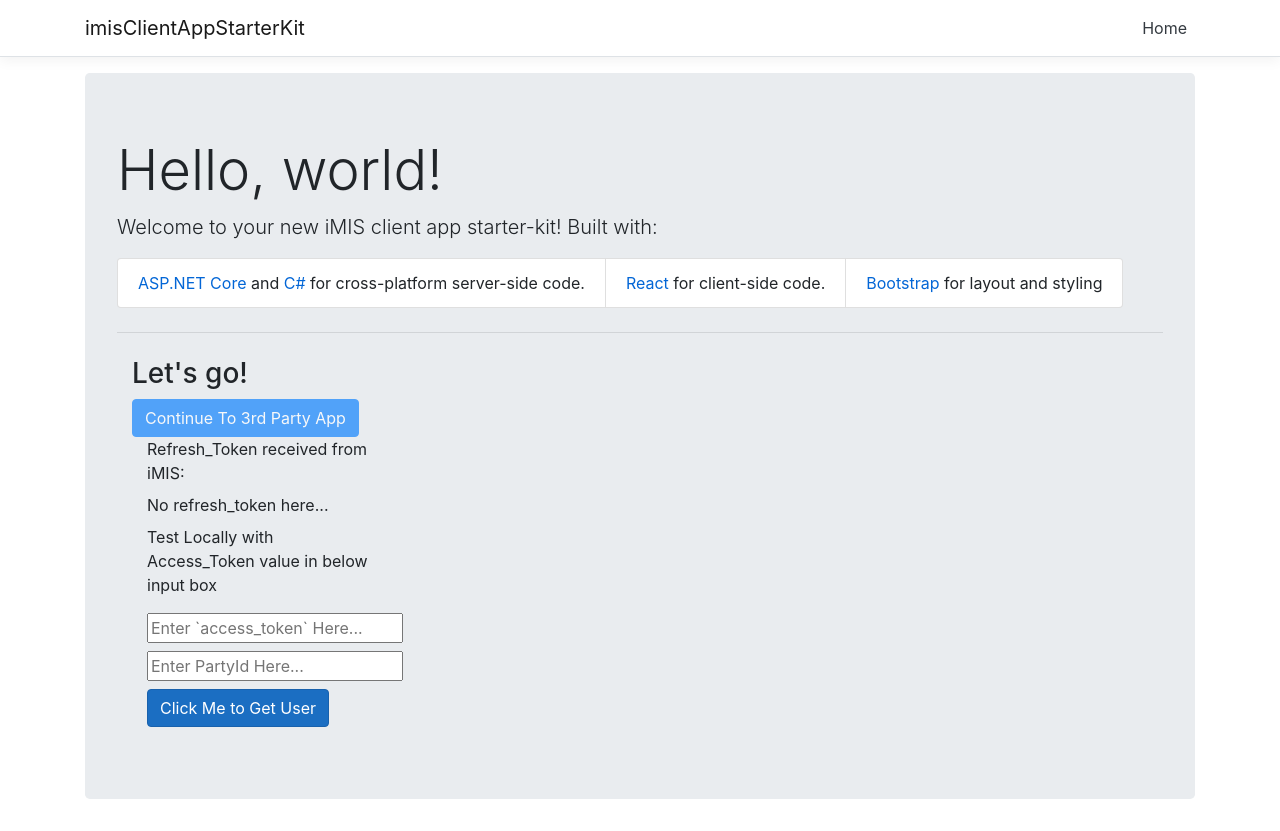
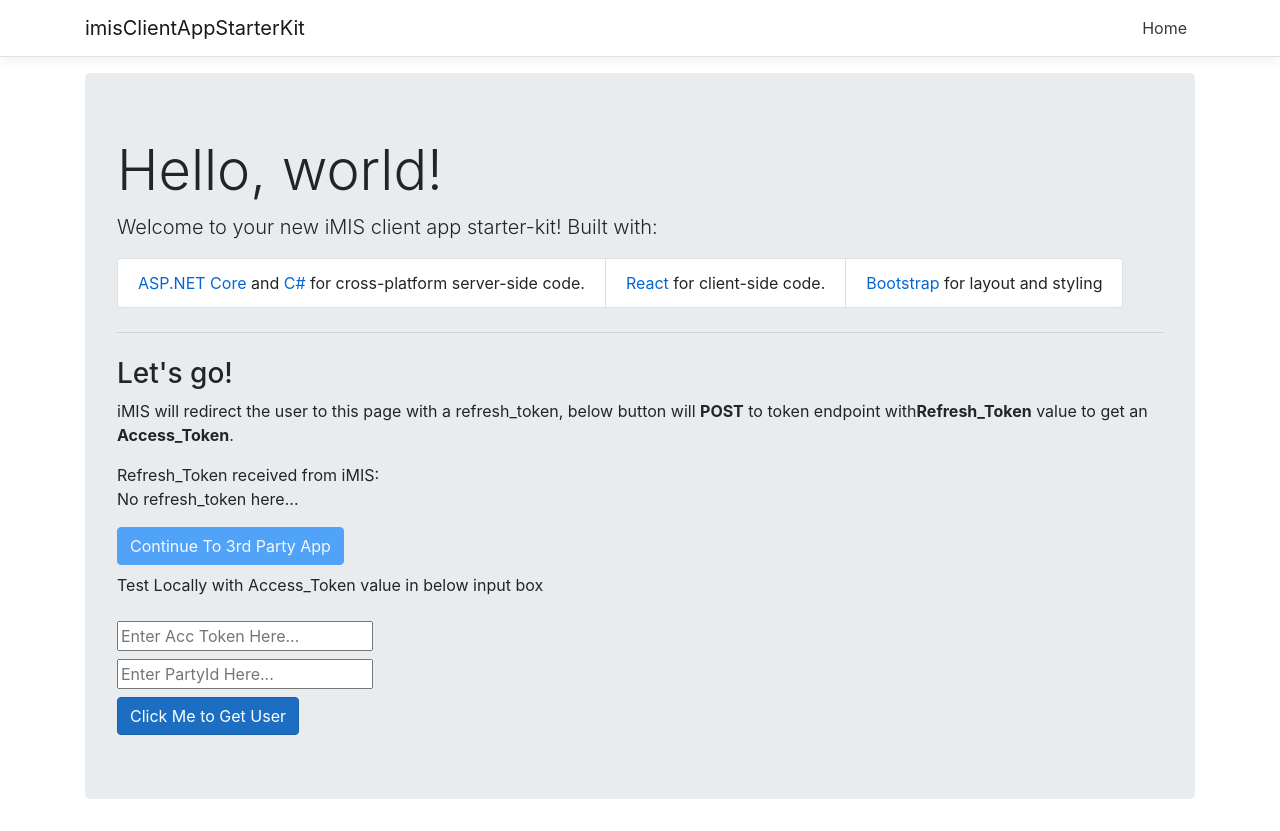
Before and after one commit to bren182/imis-clientapp-starter, a React (Create React App) app in the folder ClientApp/: page / in a window 1280 px wide. Built offline with nearby package versions, Linux system fonts and the light colour scheme; no server answers.

Commit message:
Fixed app, done styling. Never commit broken code, kids.

```diff
--- a/ClientApp/src/App.js
+++ b/ClientApp/src/App.js
@@ -4,18 +4,18 @@ import Layout from './components/Layout';
 import Home from './components/Home';
 import { withRouter } from 'react-router-dom';
 import './custom.css'
-import Success from './components/Success';
 
  const App = (props) =>  {
-     const [accToken, setAccToken] = useState({ refresh_token: 'acctoken_sample_here_view_me_in_child_components', userName: 'iMISUser@RedirectedToClientApp', access_token: 'sample_access_token_view_me_in_child_components' });
+     const [accToken, setAccToken] = useState({
+         refresh_token: 'sample_refresh_token_here_view_me_in_child_components',
+         userName: 'iMISUser@RedirectedToClientApp',
+         access_token: 'sample_access_token_view_me_in_child_components'
+     });
 
 
     return (
         <Layout>
-
             <Route exact path='/' render={() => <Home  accTokenStuff={{...props, accToken, setAccToken }} />} />
-            <Route exact path='/success' render={() => <Success accTokenStuff={accToken} />} />
-            <Route exact path='/token' render={() => <Home accTokenStuff={{ ...props, accToken, setAccToken }} /> } />
       </Layout>
     );
 
--- a/ClientApp/src/components/ImisToken.js
+++ b/ClientApp/src/components/ImisToken.js
@@ -54,21 +54,21 @@ const ImisToken = (props) =>
     }, [testToken])
 
 
-    //fetch session details from backend
-    useEffect(() =>
-    {
-        try {
+    ////fetch session details from backend
+    //useEffect(() =>
+    //{
+    //    try {
 
-            fetch('/getimistoken')
-                .then(resp => resp.json())
-                .then(result => setData(result.value))
-                .then(() => setIsSuccess(true))
-                .catch(err => window.alert('whoops!'.concat(" ", err.message)));
-        }
-        catch (Err) {
-            console.log('Error while useEffect fired: ', Err.message);
-        }
-    }, [])
+    //        fetch('/getimistoken')
+    //            .then(resp => resp.json())
+    //            .then(result => setData(result.value))
+    //            .then(() => setIsSuccess(true))
+    //            .catch(err => window.alert('whoops!'.concat(" ", err.message)));
+    //    }
+    //    catch (Err) {
+    //        console.log('Error while useEffect fired: ', Err.message);
+    //    }
+    //}, [])
 
     const postRefresh = ()  =>
     {
@@ -83,7 +83,6 @@ const ImisToken = (props) =>
                 .then(data => { props.appProps.accTokenStuff.setAccToken(data); document.cookie = "access_token=".concat(data.access_token) })
                 //.then(() => props.history.push('/success'))
                 .catch(err => window.alert('whoops!'.concat(" ", err.message)))
-
         }
         catch (Err) {
             console.log('Error while running custom query: ', Err.message);
@@ -95,7 +94,6 @@ const ImisToken = (props) =>
         setTestToken(e.target.value);
         console.log('set test token,1  behind here', testToken);
     }
-
 
     const getQuerySafe = () => {
         try {
@@ -116,27 +114,39 @@ const ImisToken = (props) =>
         setPartyId(e.target.value);
     }
 
-
-
     return (
         <>
+            <div className="container">
+                <div className="row">
+                    <h3 className="display-5">Let's go!</h3>
+                        <p>iMIS will redirect the user to this page with a refresh_token,
+                           below button will <strong>POST</strong> to token endpoint with
+                           <strong>Refresh_Token</strong> value to get an <strong>Access_Token</strong>.
+                        </p>
+                </div>
+                <div className="row">
 
-
-            <div className="container">
-                <h3 className="display-5">Let's go!</h3>
-                <button onClick={postRefresh} disabled={!isSuccess} className="btn btn-primary">Continue To 3rd Party App</button>
-                <dd className="col-lg-3">Refresh_Token received from iMIS: </dd>
-                <dd className="col-lg-9">{data == "" ? <>No refresh_token here...</> : <>{data}</> }</dd>
-                <dd className="col-lg-3"><p>Test Locally with Access_Token value in below input box</p></dd>
-                <dd className="col-lg-9"><input onChange={inputTestTokenChange} placeholder="Enter `access_token` Here..." /></dd>
-                <dd className="col-lg-9">{props.appProps.accTokenStuff.access_token}</dd>
-                <dd className="col-lg-12"><input id="partyId" onChange={changePartyId} placeholder="Enter PartyId Here..." /></dd>
-                <dd className="col-lg-12"><button onClick={getQuerySafe} className="btn btn-primary">Click Me to Get User {partyId}</button></dd>
-
+                        <p>Refresh_Token received from iMIS: <br />
+                            {data == "" ? <>No refresh_token here...</> : <>{data}</>}
+                    </p>
                 </div>
-
-
+                <div className="row mb-2">
+                        <button onClick={postRefresh} disabled={!isSuccess} className="btn btn-primary">Continue To 3rd Party App</button>
+                </div>
+                <div className="row mb-2">
+                    <p>Test Locally with Access_Token value in below input box</p>
+                </div>
+                <div className="row my-2">
+                    <input onChange={inputTestTokenChange} placeholder="Enter Acc Token Here..." />
+                </div>
+                <div className="row my-2">
+                    <input id="partyId" onChange={changePartyId} placeholder="Enter PartyId Here..." />
+                </div>
+                <div className="row">
+                    <button onClick={getQuerySafe} className="btn btn-primary">Click Me to Get User {partyId}</button>
+                </div>
+            </div>
         </>
-        )
+    )
 }
 export default withRouter(ImisToken);
```
